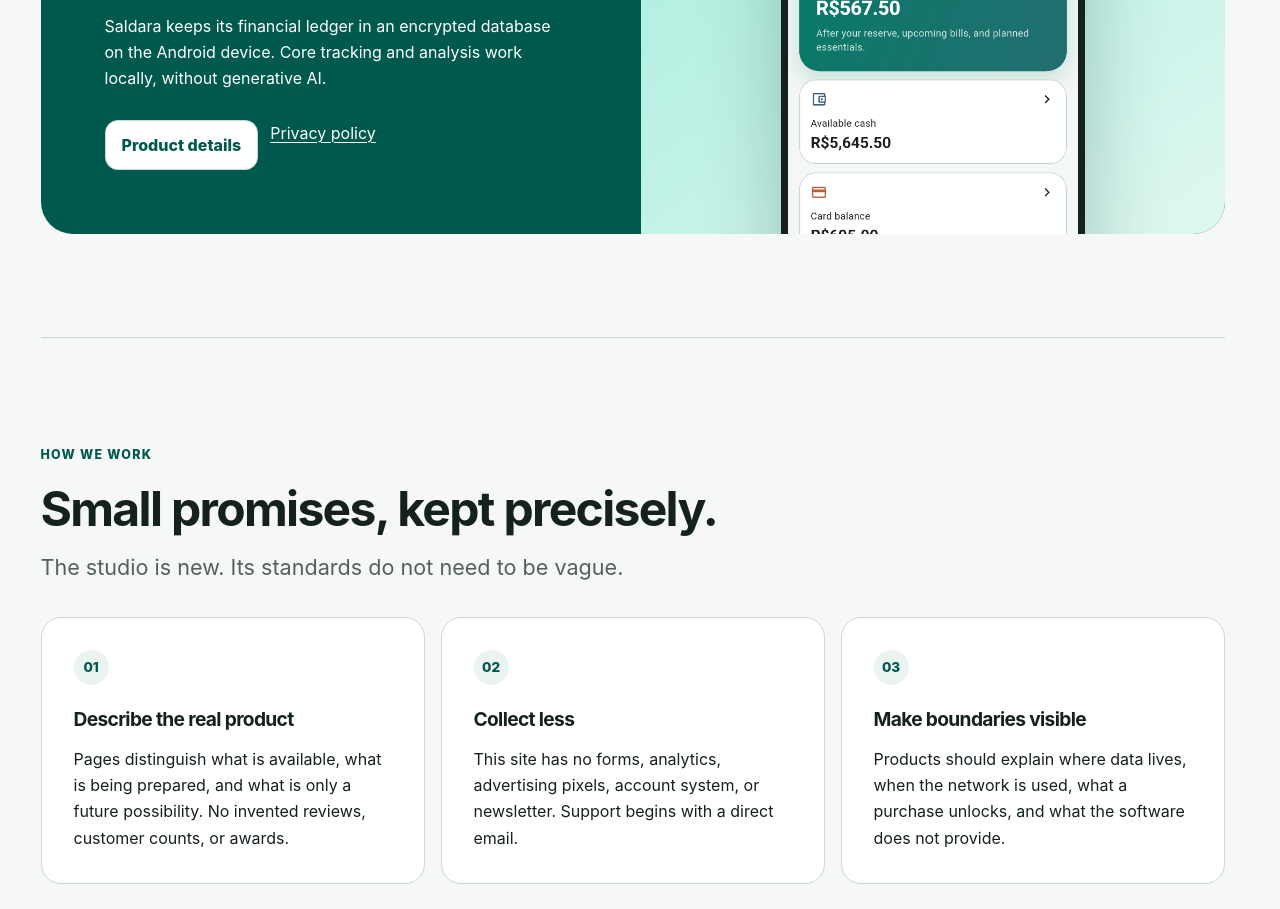
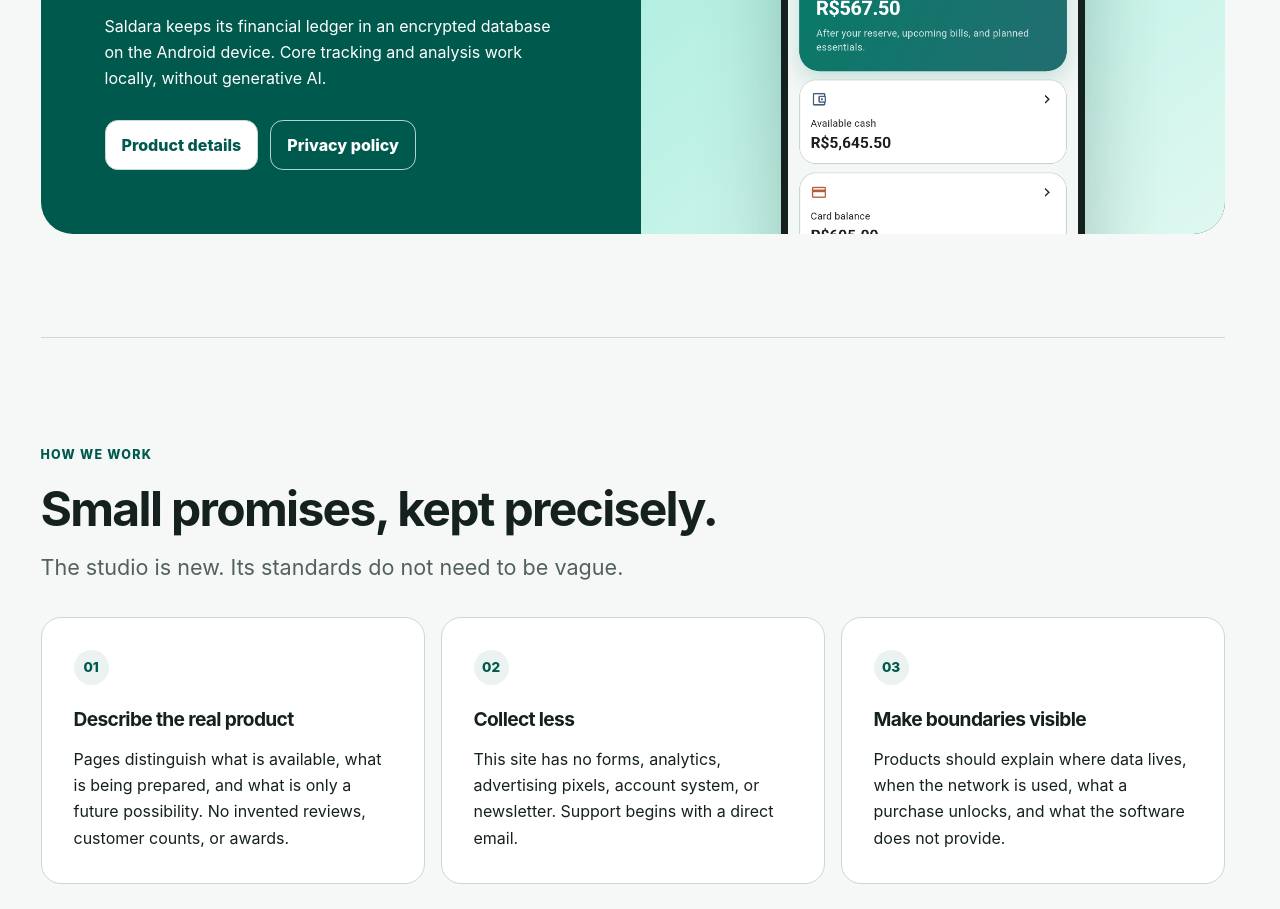
Before and after one commit to invariastudio/main-page, a website: page index.html in a window 1280 px wide. Shown: the part 1436-2345 px from the top of the page. Drawn offline with Linux system fonts and the light colour scheme.

Commit message:
Polish Saldara call to action

```diff
--- a/assets/styles.css
+++ b/assets/styles.css
@@ -399,6 +399,17 @@
   color: #d8f4ed;
 }
 
+.product-copy .button.product-outline {
+  border-color: rgba(255, 255, 255, 0.72);
+  background: transparent;
+  color: white;
+}
+
+.product-copy .button.product-outline:hover {
+  border-color: white;
+  background: rgba(255, 255, 255, 0.12);
+}
+
 .product-visual {
   display: grid;
   min-height: 28rem;
--- a/index.html
+++ b/index.html
@@ -61,7 +61,7 @@
           <p>Saldara keeps its financial ledger in an encrypted database on the Android device. Core tracking and analysis work locally, without generative AI.</p>
           <div class="actions">
             <a class="button secondary" href="saldara/">Product details</a>
-            <a href="saldara/privacy/">Privacy policy</a>
+            <a class="button product-outline" href="saldara/privacy/">Privacy policy</a>
           </div>
         </div>
         <div class="product-visual">
```
